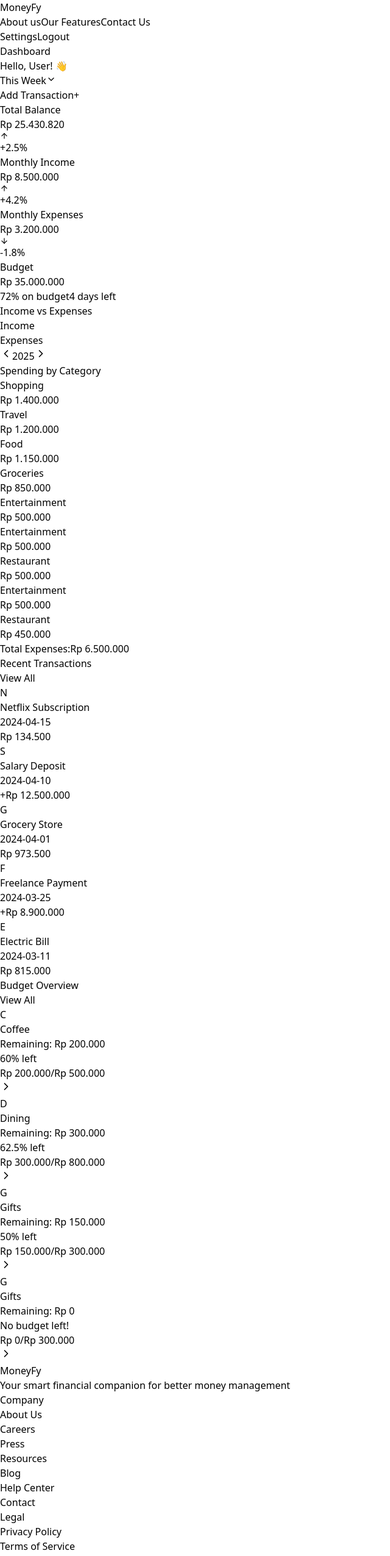
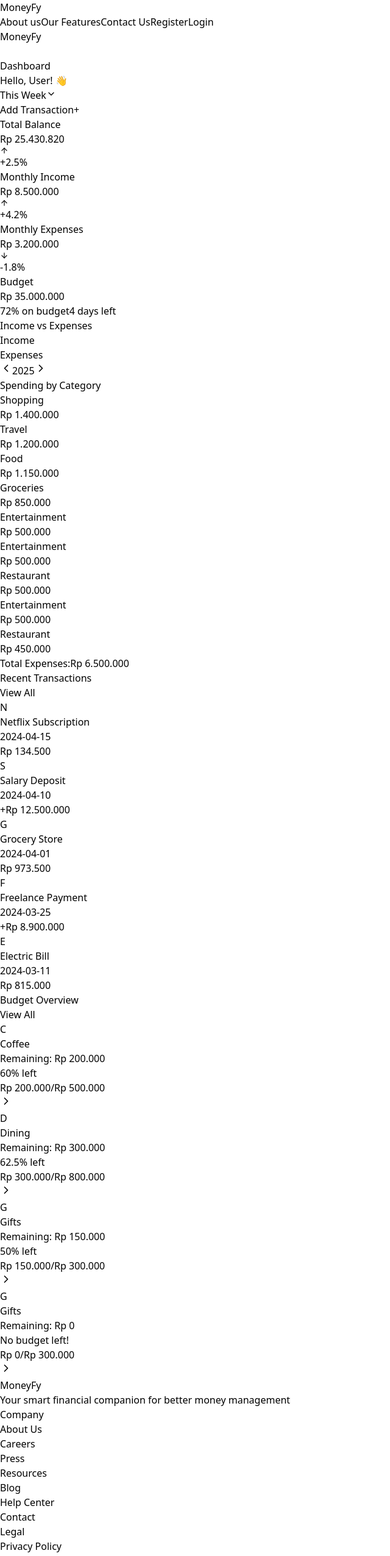
Before and after one commit to wiellona/Moneyfy, a React (Vite) app in the folder my-project/: page /dashboard in a window 1280 px wide. Shown: the top 2552 px of the page at 61% size, without its empty margins (0-640 px from the left). Built offline with nearby package versions, Linux system fonts and the light colour scheme.

Commit message:
components

```diff
--- a/my-project/src/AddTransaction.jsx
+++ b/my-project/src/AddTransaction.jsx
@@ -1,6 +1,6 @@
 import { useState } from 'react';
-import Header from './Header';
-import Footer from './Footer';
+import Header from './Components/Header';
+import Footer from './Components/Footer';
 
 export default function MoneyFyTransactionForm() {
   const [transactionType, setTransactionType] = useState('expense');
--- a/my-project/src/BudgetPlanner.jsx
+++ b/my-project/src/BudgetPlanner.jsx
@@ -1,6 +1,6 @@
 import { useState } from 'react';
-import Header from './Header';
-import Footer from './Footer';
+import Header from './Components/Header';
+import Footer from './Components/Footer';
 
 export default function BudgetPlanner() {
   const [selectedMonth, setSelectedMonth] = useState('January');
--- a/my-project/src/Dashboard.jsx
+++ b/my-project/src/Dashboard.jsx
@@ -2,7 +2,8 @@ import React, { useState } from "react";
 import { useNavigate } from "react-router-dom"; // Add this import
 import { BarChart, Bar, XAxis, ResponsiveContainer } from "recharts";
 import { ChevronLeft, ChevronRight, Eye, ArrowUp, ArrowDown } from "lucide-react";
-
+import Footer from "./Components/Footer";
+import Header from "./Components/Header";
 
 const Dashboard = () => {
   const navigate = useNavigate(); // Add this hook
@@ -59,8 +60,9 @@ const Dashboard = () => {
 
   return (
     <div className="min-h-screen bg-gradient-to-b from-white to-purple-100">
+      <Header/>
       {/* Header/Navbar */}
-      <header className="px-8 py-4 flex justify-between items-center">
+      {/* <header className="px-8 py-4 flex justify-between items-center">
         <h1 className="text-xl font-bold">MoneyFy</h1>
         <div className="flex gap-6 items-center">
           <a href="#" className="text-sm">About us</a>
@@ -71,7 +73,7 @@ const Dashboard = () => {
             <button className="bg-indigo-600 text-white px-4 py-1 rounded-md text-sm">Logout</button>
           </div>
         </div>
-      </header>
+      </header> */}
 
       {/* Dashboard Content */}
       <div className="px-10 py-4">
@@ -281,7 +283,8 @@ const Dashboard = () => {
       </div>
 
       {/* Footer */}
-      <footer className="px-10 py-8 mt-8 border-t">
+      <Footer/>
+      {/* <footer className="px-10 py-8 mt-8 border-t">
         <div className="grid grid-cols-4 gap-6 mb-6">
           <div>
             <h5 className="font-bold mb-2">MoneyFy</h5>
@@ -320,7 +323,7 @@ const Dashboard = () => {
             <a href="#">Instagram</a>
           </div>
         </div>
-      </footer>
+      </footer> */}
     </div>
   );
 };
--- a/my-project/src/LandingPage.jsx
+++ b/my-project/src/LandingPage.jsx
@@ -1,6 +1,6 @@
 import React from 'react';
-import Header from './Header';
-import Footer from './Footer';
+import Header from './Components/Header';
+import Footer from './Components/Footer';
 
 const LandingPage = () => {
   return (
--- a/my-project/src/SetBudget.jsx
+++ b/my-project/src/SetBudget.jsx
@@ -1,7 +1,7 @@
 import React, { useState } from "react";
 import { ChevronRight, Calendar, ArrowLeft } from "lucide-react";
-import Headers from "./Header";
-import Footer from "./Footer";
+import Headers from "./Components/Header";
+import Footer from "./Components/Footer";
 
 const SetBudget = () => {
   const [amount, setAmount] = useState("");
```
Also changed, not shown: my-project/src/App.jsx (+5 -7 lines), my-project/src/LoginPage.jsx (+4 -3 lines), my-project/src/Components/Footer.jsx (renamed from my-project/src/Footer.jsx), my-project/src/Components/Header.jsx (renamed from my-project/src/Header.jsx).
